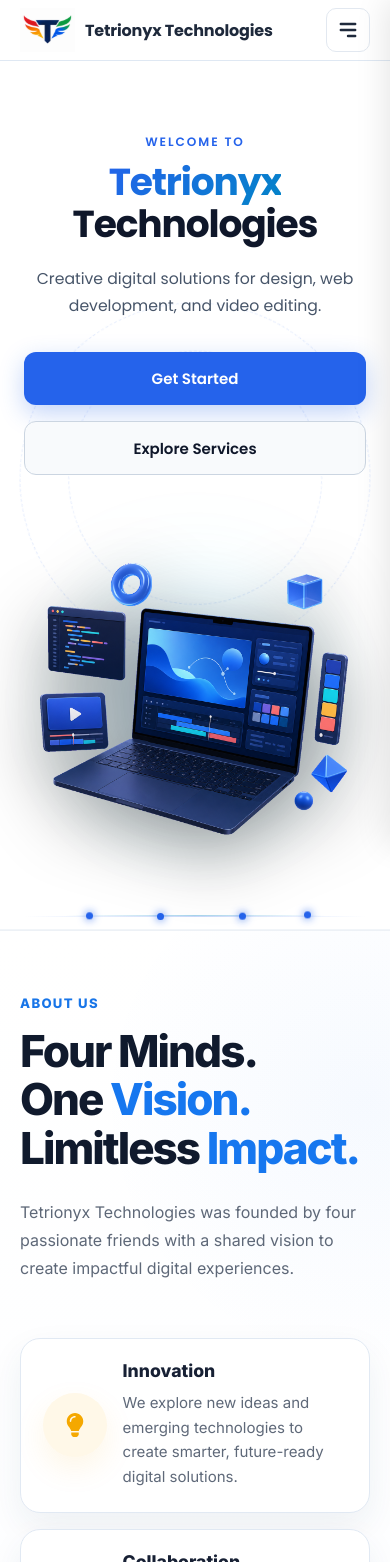
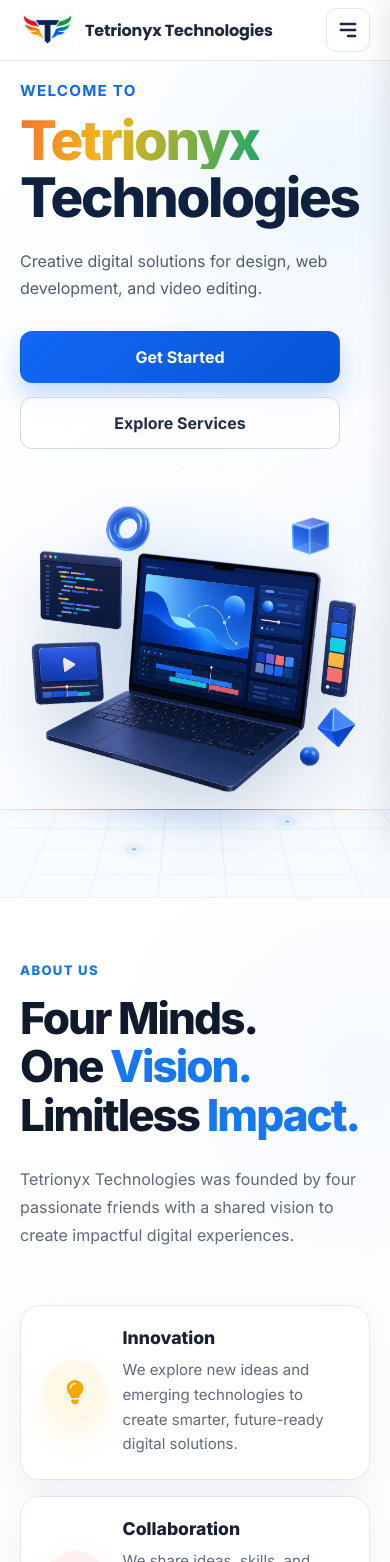
Before and after one commit to SivaMurugan-M/Tetrionyx, a React (Create React App) app: page / in a window 390 px wide. Shown: the top 1562 px of the page. Built offline with nearby package versions, Linux system fonts and the light colour scheme.

Commit message:
Final structure

```diff
--- a/src/components/HeroBanner/HeroBanner.css
+++ b/src/components/HeroBanner/HeroBanner.css
@@ -1,42 +1,45 @@
-@import url('https://fonts.googleapis.com/css2?family=Poppins:wght@400;500;600;700&display=swap');
+.hero-banner {
+  --hero-blue: #1268f4;
+  --hero-blue-dark: #0754d6;
+  --hero-navy: #10213f;
+  position: relative;
+  display: grid;
+  min-height: clamp(600px, calc(100svh - var(--site-header-height, 85px)), 660px);
+  overflow: hidden;
+  align-items: center;
+  background:
+    radial-gradient(circle at 84% 14%, rgba(223, 240, 255, 0.48), transparent 29%),
+    linear-gradient(135deg, #ffffff 0%, #fbfdff 52%, #f7fbff 100%);
+  isolation: isolate;
+  animation: hero-banner-fade-in 700ms ease-out both;
+}
 
-.hero-banner {
+.hero-banner__inner {
   position: relative;
-  overflow: hidden;
-  background: #ffffff;
-  color: #0f172a;
-  font-family: 'Poppins', sans-serif;
-  padding: 7rem 0 5.5rem;
-  border-bottom: 1px solid #f1f5f9;
+  z-index: 2;
+  display: grid;
+  width: min(100% - clamp(2.5rem, 8vw, 8rem), 1440px);
+  min-height: clamp(600px, calc(100svh - var(--site-header-height, 85px)), 660px);
+  margin-inline: auto;
+  grid-template-columns: minmax(0, 52fr) minmax(0, 48fr);
+  align-items: center;
+  gap: clamp(1rem, 2.5vw, 3rem);
+  padding-top: clamp(1.25rem, 2.5vw, 2rem);
+  padding-bottom: clamp(3rem, 5vw, 4.5rem);
 }
 
 .hero-banner__tech-backdrop {
   position: absolute;
+  z-index: 0;
   inset: 0;
+  overflow: hidden;
+  background-image: radial-gradient(circle, rgba(31, 121, 238, 0.22) 1.2px, transparent 1.4px);
+  background-position: 12px 8px;
+  background-size: 30px 30px;
+  -webkit-mask-image: radial-gradient(ellipse at 62% 43%, #000 0%, rgba(0, 0, 0, 0.66) 44%, transparent 82%);
+  mask-image: radial-gradient(ellipse at 62% 43%, #000 0%, rgba(0, 0, 0, 0.66) 44%, transparent 82%);
+  opacity: 0.5;
   pointer-events: none;
-  overflow: hidden;
-  z-index: 0;
-}
-
-.hero-banner__tech-orbit {
-  position: absolute;
-  border-radius: 50%;
-  border: 1px dashed rgba(37, 99, 235, 0.12);
-  top: 48%;
-  left: 50%;
-  transform: translate(-50%, -50%);
-}
-
-.hero-banner__tech-orbit--large {
-  width: min(840px, 90vw);
-  height: min(840px, 90vw);
-  animation: orbitRotate 45s linear infinite;
-}
-
-.hero-banner__tech-orbit--small {
-  width: min(580px, 65vw);
-  height: min(580px, 65vw);
-  animation: orbitRotate 30s linear infinite reverse;
 }
 
 .hero-banner__tech-backdrop svg {
@@ -48,284 +51,516 @@
 
 .hero-banner__circuit-line {
   fill: none;
-  stroke: rgba(37, 99, 235, 0.15);
-  stroke-width: 1.75;
+  stroke: rgba(30, 124, 241, 0.5);
+  stroke-dasharray: 7 12;
   stroke-linecap: round;
-  stroke-dasharray: 12 10;
-  animation: circuitFlow 18s linear infinite;
+  stroke-width: 1.5;
+  vector-effect: non-scaling-stroke;
+  animation: hero-banner-circuit-flow 14s linear infinite;
 }
 
 .hero-banner__circuit-line--delayed {
-  stroke: rgba(2, 132, 199, 0.18);
-  animation-delay: -9s;
+  animation-delay: -7s;
 }
 
 .hero-banner__circuit-node {
-  fill: #2563eb;
-  filter: drop-shadow(0 0 6px rgba(37, 99, 235, 0.4));
-  animation: nodePulse 3s ease-in-out infinite alternate;
+  fill: #1677ef;
+  stroke: rgba(255, 255, 255, 0.9);
+  stroke-width: 2;
+  transform-box: fill-box;
+  transform-origin: center;
+  animation: hero-banner-circuit-node 3.2s ease-in-out infinite;
 }
 
 .hero-banner__circuit-node--delayed {
-  fill: #0284c7;
-  filter: drop-shadow(0 0 6px rgba(2, 132, 199, 0.4));
-  animation-delay: -1.5s;
+  animation-delay: -1.6s;
 }
 
-.hero-banner__data-horizon {
+.hero-banner__tech-orbit {
   position: absolute;
-  left: 50%;
-  bottom: 12px;
-  transform: translateX(-50%);
-  width: min(1180px, calc(100% - 3rem));
-  height: 1px;
-  background: linear-gradient(
-    90deg,
-    transparent 0%,
-    rgba(37, 99, 235, 0.08) 15%,
-    rgba(37, 99, 235, 0.25) 50%,
-    rgba(37, 99, 235, 0.08) 85%,
-    transparent 100%
-  );
-  pointer-events: none;
-  z-index: 1;
+  border: 1px dashed rgba(30, 124, 241, 0.3);
+  border-radius: 50%;
+  animation: hero-banner-orbit-turn 32s linear infinite;
 }
 
-.hero-banner__data-arc {
+.hero-banner__tech-orbit::before,
+.hero-banner__tech-orbit::after {
   position: absolute;
-  top: -1px;
-  left: 12%;
-  width: 76%;
-  height: 1px;
-  background: linear-gradient(
-    90deg,
-    transparent 0%,
-    rgba(2, 132, 199, 0.35) 50%,
-    transparent 100%
-  );
+  width: 8px;
+  height: 8px;
+  border: 2px solid #ffffff;
+  border-radius: 50%;
+  background: #1677ef;
+  box-shadow: 0 0 16px rgba(22, 119, 239, 0.75);
+  content: '';
 }
 
-.hero-banner__data-node {
-  position: absolute;
-  top: -3px;
-  width: 7px;
-  height: 7px;
-  border-radius: 50%;
-  background: #2563eb;
-  box-shadow: 0 0 8px #2563eb;
-  animation: dataNodeFloat 4s ease-in-out infinite alternate;
+.hero-banner__tech-orbit::before {
+  top: 12%;
+  right: 11%;
 }
 
-.hero-banner__data-node--one { left: 18%; animation-delay: 0s; }
-.hero-banner__data-node--two { left: 39%; animation-delay: -1s; }
-.hero-banner__data-node--three { left: 63%; animation-delay: -2s; }
-.hero-banner__data-node--four { left: 82%; animation-delay: -3s; }
+.hero-banner__tech-orbit::after {
+  bottom: 8%;
+  left: 16%;
+}
 
-.hero-banner__inner {
-  width: min(1180px, calc(100% - 3rem));
-  margin-inline: auto;
-  position: relative;
-  z-index: 1;
-  display: grid;
-  grid-template-columns: minmax(280px, 0.95fr) minmax(420px, 1.25fr);
-  align-items: center;
-  gap: clamp(2rem, 5vw, 4.5rem);
+.hero-banner__tech-orbit--large {
+  top: -185px;
+  right: -90px;
+  width: 480px;
+  aspect-ratio: 1;
+}
+
+.hero-banner__tech-orbit--small {
+  bottom: -150px;
+  left: 21%;
+  width: 270px;
+  aspect-ratio: 1;
+  animation-direction: reverse;
+  animation-duration: 24s;
 }
 
 .hero-banner__content {
-  display: flex;
-  flex-direction: column;
-  align-items: flex-start;
+  position: relative;
+  z-index: 3;
+  max-width: 760px;
 }
 
 .hero-banner__eyebrow {
-  margin: 0 0 0.65rem;
-  color: #2563eb;
-  font-size: 0.76rem;
-  font-weight: 600;
-  letter-spacing: 0.16em;
+  margin: 0 0 1rem;
+  color: var(--hero-blue);
+  font-size: clamp(0.95rem, 1.1vw, 1.15rem);
+  font-weight: 700;
+  letter-spacing: 0.08em;
   text-transform: uppercase;
+  opacity: 0;
+  animation: hero-banner-rise-in 650ms 120ms cubic-bezier(0.22, 1, 0.36, 1) forwards;
 }
 
 .hero-banner__title {
-  margin: 0 0 1.2rem;
-  color: #0f172a;
-  font-size: clamp(2.35rem, 4.2vw, 3.75rem);
-  font-weight: 700;
-  line-height: 1.12;
-  letter-spacing: -0.03em;
+  margin: 0;
+  color: var(--hero-navy);
+  font-size: clamp(3rem, 5vw, 5.3rem);
+  font-weight: 800;
+  line-height: 1.05;
+  letter-spacing: -0.04em;
+  opacity: 0;
+  animation: hero-banner-slide-left-in 800ms 270ms cubic-bezier(0.22, 1, 0.36, 1) forwards;
+}
+
+.hero-banner__title-highlight,
+.hero-banner__title-text {
+  display: block;
 }
 
 .hero-banner__title-highlight {
-  background: linear-gradient(135deg, #2563eb 0%, #0284c7 100%);
+  width: fit-content;
+  color: var(--hero-blue);
+  background: linear-gradient(
+    105deg,
+    #ef4444 0%,
+    #f4b41a 22%,
+    #22a866 44%,
+    #1477ef 66%,
+    #ef4444 88%,
+    #f4b41a 100%
+  );
+  background-size: 300% 100%;
   -webkit-background-clip: text;
+  background-clip: text;
   -webkit-text-fill-color: transparent;
-}
-
-.hero-banner__title-text {
-  color: #0f172a;
+  animation: hero-banner-brand-colours 6s ease-in-out infinite;
 }
 
 .hero-banner__description {
-  max-width: 32rem;
-  margin: 0 0 2rem;
-  color: #475569;
-  font-size: clamp(0.98rem, 1.35vw, 1.12rem);
-  line-height: 1.75;
+  max-width: 600px;
+  margin: clamp(1.35rem, 2.8vw, 2rem) 0 0;
+  color: #4d5d73;
+  font-size: clamp(1rem, 1.5vw, 1.35rem);
+  line-height: 1.7;
+  opacity: 0;
+  animation: hero-banner-rise-in 700ms 470ms cubic-bezier(0.22, 1, 0.36, 1) forwards;
 }
 
 .hero-banner__actions {
   display: flex;
   flex-wrap: wrap;
-  align-items: center;
-  gap: 1rem;
+  gap: 0.9rem;
+  margin-top: clamp(1.75rem, 3.4vw, 2.5rem);
+  opacity: 0;
+  animation: hero-banner-rise-in 700ms 630ms cubic-bezier(0.22, 1, 0.36, 1) forwards;
 }
 
 .hero-banner__button {
   display: inline-flex;
+  min-height: 52px;
   align-items: center;
   justify-content: center;
-  min-height: 3.35rem;
-  padding: 0.85rem 1.8rem;
+  padding: 0.85rem 1.65rem;
+  border: 1px solid transparent;
   border-radius: 12px;
-  font-size: 0.94rem;
-  font-weight: 600;
+  font-size: 1rem;
+  font-weight: 700;
+  line-height: 1;
+  text-align: center;
   text-decoration: none;
-  transition: background-color 180ms ease, border-color 180ms ease, color 180ms ease, transform 180ms ease, box-shadow 180ms ease;
+  transition:
+    transform 180ms ease,
+    box-shadow 180ms ease,
+    color 180ms ease,
+    background-color 180ms ease,
+    border-color 180ms ease;
 }
 
 .hero-banner__button--primary {
   color: #ffffff;
-  background: #2563eb;
-  box-shadow: 0 8px 24px rgba(37, 99, 235, 0.28);
+  background: linear-gradient(135deg, var(--hero-blue), var(--hero-blue-dark));
+  box-shadow: 0 12px 26px rgba(18, 104, 244, 0.26);
 }
 
 .hero-banner__button--primary:hover {
-  background: #1d4ed8;
-  transform: translateY(-2px);
-  box-shadow: 0 12px 28px rgba(37, 99, 235, 0.4);
+  transform: translateY(-3px);
+  box-shadow: 0 17px 32px rgba(18, 104, 244, 0.34);
 }
 
 .hero-banner__button--secondary {
-  color: #0f172a;
-  background: #f8fafc;
-  border: 1px solid #cbd5e1;
-  backdrop-filter: blur(8px);
+  border-color: #cfd8e6;
+  color: #1f2f49;
+  background: rgba(255, 255, 255, 0.64);
 }
 
 .hero-banner__button--secondary:hover {
-  color: #2563eb;
-  background: #f1f5f9;
-  border-color: #2563eb;
-  transform: translateY(-2px);
+  border-color: #aebbd0;
+  background: #eef5ff;
+  transform: translateY(-3px);
+}
+
+.hero-banner__button:focus-visible {
+  outline: 3px solid #0d67eb;
+  outline-offset: 4px;
 }
 
 .hero-banner__visual {
   position: relative;
-  display: flex;
-  justify-content: center;
-  align-items: center;
+  z-index: 2;
+  display: grid;
+  width: 100%;
+  min-width: 0;
+  place-items: center;
+  opacity: 0;
+  animation: hero-banner-slide-right-in 950ms 360ms cubic-bezier(0.22, 1, 0.36, 1) forwards;
 }
 
 .hero-banner__glow {
   position: absolute;
-  width: 82%;
-  height: 82%;
+  z-index: -1;
+  width: 92%;
+  aspect-ratio: 1;
   border-radius: 50%;
-  background: radial-gradient(
-    circle,
-    rgba(37, 99, 235, 0.28) 0%,
-    rgba(34, 211, 238, 0.14) 42%,
-    transparent 72%
-  );
-  filter: blur(48px);
-  pointer-events: none;
+  background: radial-gradient(circle, rgba(63, 153, 255, 0.3) 0%, rgba(96, 177, 255, 0.13) 43%, transparent 72%);
+  filter: blur(12px);
+  animation: hero-banner-glow-pulse 5.5s 1.2s ease-in-out infinite;
 }
 
 .hero-banner__artwork-shell {
-  position: relative;
-  z-index: 1;
-  width: 100%;
+  width: min(100%, 720px);
+  animation: hero-banner-float 6s 1.45s ease-in-out infinite;
+  will-change: transform;
 }
 
 .hero-banner__artwork {
   display: block;
   width: 100%;
   height: auto;
-  filter: drop-shadow(0 20px 35px rgba(0, 0, 0, 0.4));
+  object-fit: contain;
+  filter: drop-shadow(0 30px 32px rgba(26, 53, 93, 0.16));
 }
 
-@keyframes orbitRotate {
-  from { transform: translate(-50%, -50%) rotate(0deg); }
-  to { transform: translate(-50%, -50%) rotate(360deg); }
+.hero-banner__data-horizon {
+  position: absolute;
+  z-index: 1;
+  bottom: -122px;
+  left: 50%;
+  width: min(1120px, 92vw);
+  height: 240px;
+  background-image:
+    linear-gradient(rgba(45, 132, 244, 0.13) 1px, transparent 1px),
+    linear-gradient(90deg, rgba(45, 132, 244, 0.13) 1px, transparent 1px);
+  background-size: 54px 34px;
+  -webkit-mask-image: radial-gradient(ellipse at 50% 0%, #000 10%, rgba(0, 0, 0, 0.8) 48%, transparent 78%);
+  mask-image: radial-gradient(ellipse at 50% 0%, #000 10%, rgba(0, 0, 0, 0.8) 48%, transparent 78%);
+  opacity: 0;
+  pointer-events: none;
+  transform: translateX(-50%) perspective(520px) rotateX(58deg);
+  transform-origin: center top;
+  animation: hero-banner-horizon-arrive 1s 720ms cubic-bezier(0.16, 1, 0.3, 1) forwards;
 }
 
-@keyframes circuitFlow {
-  from { stroke-dashoffset: 220; }
-  to { stroke-dashoffset: 0; }
+.hero-banner__data-horizon::before {
+  position: absolute;
+  top: 0;
+  right: 4%;
+  left: 4%;
+  height: 2px;
+  background: linear-gradient(90deg, transparent, #72b9ff 22%, #2379eb 50%, #72b9ff 78%, transparent);
+  box-shadow: 0 0 22px rgba(24, 117, 238, 0.48);
+  content: '';
 }
 
-@keyframes nodePulse {
-  0% { transform: scale(1); opacity: 0.7; }
-  100% { transform: scale(1.35); opacity: 1; }
+.hero-banner__data-horizon::after {
+  position: absolute;
+  top: -42px;
+  left: 50%;
+  width: 56%;
+  height: 92px;
+  border-radius: 50%;
+  background: radial-gradient(ellipse, rgba(50, 145, 255, 0.2), transparent 70%);
+  filter: blur(10px);
+  content: '';
+  transform: translateX(-50%);
 }
 
-@keyframes dataNodeFloat {
-  0% { transform: translateY(0); }
-  100% { transform: translateY(-4px); }
+.hero-banner__data-arc {
+  position: absolute;
+  top: -28px;
+  left: 50%;
+  width: 76%;
+  height: 84px;
+  border-top: 1px solid rgba(53, 139, 248, 0.46);
+  border-radius: 50%;
+  transform: translateX(-50%);
 }
 
-@media (max-width: 980px) {
+.hero-banner__data-node {
+  position: absolute;
+  z-index: 2;
+  width: 9px;
+  height: 9px;
+  border: 2px solid #ffffff;
+  border-radius: 50%;
+  background: #1477ef;
+  box-shadow: 0 0 0 5px rgba(20, 119, 239, 0.12), 0 0 18px rgba(20, 119, 239, 0.75);
+  animation: hero-banner-node-pulse 3s ease-in-out infinite;
+}
+
+.hero-banner__data-node--one { top: 22px; left: 17%; animation-delay: 0ms; }
+.hero-banner__data-node--two { top: 63px; left: 38%; animation-delay: 600ms; }
+.hero-banner__data-node--three { top: 18px; right: 31%; animation-delay: 1.2s; }
+.hero-banner__data-node--four { top: 78px; right: 14%; animation-delay: 1.8s; }
+
+@keyframes hero-banner-fade-in {
+  from { opacity: 0; }
+  to { opacity: 1; }
+}
+
+@keyframes hero-banner-rise-in {
+  from { opacity: 0; transform: translateY(22px); }
+  to { opacity: 1; transform: translateY(0); }
+}
+
+@keyframes hero-banner-slide-left-in {
+  from { opacity: 0; transform: translateX(-38px); }
+  to { opacity: 1; transform: translateX(0); }
+}
+
+@keyframes hero-banner-slide-right-in {
+  from { opacity: 0; transform: translateX(46px); }
+  to { opacity: 1; transform: translateX(0); }
+}
+
+@keyframes hero-banner-float {
+  0%, 100% { transform: translate3d(0, 0, 0); }
+  50% { transform: translate3d(0, -10px, 0); }
+}
+
+@keyframes hero-banner-glow-pulse {
+  0%, 100% { opacity: 0.72; transform: scale(0.96); }
+  50% { opacity: 1; transform: scale(1.04); }
+}
+
+@keyframes hero-banner-horizon-arrive {
+  from { opacity: 0; transform: translate(-50%, 45px) perspective(520px) rotateX(64deg); }
+  to { opacity: 0.78; transform: translate(-50%, 0) perspective(520px) rotateX(58deg); }
+}
+
+@keyframes hero-banner-node-pulse {
+  0%, 100% { opacity: 0.58; transform: scale(0.86); }
+  50% { opacity: 1; transform: scale(1.12); }
+}
+
+@keyframes hero-banner-brand-colours {
+  0%, 100% { background-position: 0% 50%; }
+  50% { background-position: 100% 50%; }
+}
+
+@keyframes hero-banner-circuit-flow {
+  to { stroke-dashoffset: -152; }
+}
+
+@keyframes hero-banner-circuit-node {
+  0%, 100% { opacity: 0.42; transform: scale(0.78); }
+  50% { opacity: 1; transform: scale(1.18); }
+}
+
+@keyframes hero-banner-orbit-turn {
+  to { transform: rotate(360deg); }
+}
+
+@media (max-width: 1100px) {
+  .hero-banner__inner {
+    width: min(100% - 3rem, 1440px);
+    grid-template-columns: minmax(0, 54fr) minmax(0, 46fr);
+    gap: 1.5rem;
+  }
+
+  .hero-banner__title {
+    font-size: clamp(2.8rem, 5.4vw, 4.4rem);
+  }
+}
+
+@media (max-width: 820px) {
   .hero-banner {
-    padding: 5.5rem 0 4.5rem;
+    min-height: auto;
   }
 
   .hero-banner__inner {
-    grid-template-columns: 1fr;
-    gap: 3.5rem;
+    width: 100%;
+    min-height: auto;
+    grid-template-columns: minmax(0, 1fr);
+    gap: 1.75rem;
+    padding: 1.75rem 2rem 4.5rem;
   }
 
   .hero-banner__content {
-    align-items: center;
-    text-align: center;
+    max-width: 680px;
+    margin-inline: auto;
+    text-align: left;
+  }
+
+  .hero-banner__title-highlight {
+    margin-inline: 0;
   }
 
   .hero-banner__description {
-    max-width: 36rem;
+    margin-right: auto;
+    margin-left: 0;
   }
 
   .hero-banner__actions {
-    justify-content: center;
+    justify-content: flex-start;
   }
 
   .hero-banner__visual {
-    max-width: 620px;
+    width: min(100%, 640px);
     margin-inline: auto;
+  }
+
+  .hero-banner__data-horizon {
+    bottom: -135px;
+    width: 108vw;
+    opacity: 0.58;
+  }
+
+  .hero-banner__tech-backdrop {
+    opacity: 0.38;
+  }
+
+  .hero-banner__tech-orbit--large {
+    top: -120px;
+    right: -125px;
+    width: 330px;
+  }
+
+  .hero-banner__tech-orbit--small {
+    display: none;
   }
 }
 
-@media (max-width: 680px) {
-  .hero-banner {
-    padding: 4.5rem 0 3.5rem;
+@media (max-width: 520px) {
+  .hero-banner__inner {
+    gap: 1.5rem;
+    padding: 1.25rem 20px 4rem;
+  }
+
+  .hero-banner__eyebrow {
+    margin-bottom: 0.75rem;
+  }
+
+  .hero-banner__title {
+    font-size: clamp(2.75rem, 14vw, 3.65rem);
   }
 
   .hero-banner__actions {
-    width: 100%;
     flex-direction: column;
+    align-items: flex-start;
   }
 
   .hero-banner__button {
-    width: 100%;
+    width: min(100%, 320px);
+  }
+
+  .hero-banner__visual {
+    width: calc(100% + 10px);
+    margin-inline: -5px;
+  }
+
+  .hero-banner__data-horizon {
+    bottom: -152px;
+    width: 126vw;
+  }
+
+  .hero-banner__data-node--one,
+  .hero-banner__data-node--four {
+    display: none;
+  }
+
+  .hero-banner__tech-backdrop {
+    background-size: 38px 38px;
+    opacity: 0.25;
+  }
+
+  .hero-banner__tech-backdrop svg {
+    display: none;
+  }
+
+  .hero-banner__tech-orbit--large {
+    top: -80px;
+    right: -110px;
+    width: 245px;
   }
 }
 
 @media (prefers-reduced-motion: reduce) {
-  .hero-banner__tech-orbit,
+  .hero-banner,
+  .hero-banner__eyebrow,
+  .hero-banner__title,
+  .hero-banner__description,
+  .hero-banner__actions,
+  .hero-banner__visual,
+  .hero-banner__glow,
+  .hero-banner__artwork-shell,
+  .hero-banner__data-horizon,
+  .hero-banner__data-node,
+  .hero-banner__title-highlight,
   .hero-banner__circuit-line,
   .hero-banner__circuit-node,
-  .hero-banner__data-node,
+  .hero-banner__tech-orbit {
+    animation: none;
+    opacity: 0.72;
+    transform: none;
+  }
+
+  .hero-banner__title-highlight {
+    opacity: 1;
+    background-position: 50% 50%;
+  }
+
+  .hero-banner__data-horizon {
+    transform: translateX(-50%) perspective(520px) rotateX(58deg);
+  }
+
   .hero-banner__button {
-    animation: none;
     transition: none;
   }
 }
--- a/src/components/HeroBanner/HeroBanner.jsx
+++ b/src/components/HeroBanner/HeroBanner.jsx
@@ -1,31 +1,8 @@
-import { Link, useNavigate } from 'react-router-dom';
+import { Link } from 'react-router-dom';
 import bannerArtwork from '../../assets/images/tetrionyx-banner.png';
 import './HeroBanner.css';
 
 function HeroBanner() {
-  const navigate = useNavigate();
-
-  const handleActionClick = (e, targetId, to) => {
-    const element = document.getElementById(targetId);
-    if (element) {
-      e.preventDefault();
-      const headerHeight = document.querySelector('.header')?.offsetHeight || 84;
-      const sectionTop = element.getBoundingClientRect().top + window.scrollY;
-      const offsetPosition = Math.max(0, sectionTop - headerHeight);
-
-      window.scrollTo({
-        top: offsetPosition,
-        behavior: 'smooth',
-      });
-
-      if (window.location.pathname !== to) {
-        window.history.pushState(null, '', to);
-      }
-    } else {
-      navigate(to);
-    }
-  };
-
   return (
     <section className="hero-banner" id="home" aria-labelledby="hero-banner-title">
       <div className="hero-banner__tech-backdrop" aria-hidden="true">
@@ -83,14 +60,12 @@
             <Link
               className="hero-banner__button hero-banner__button--primary"
               to="/contact"
-              onClick={(e) => handleActionClick(e, 'contact', '/contact')}
             >
               Get Started
             </Link>
             <Link
               className="hero-banner__button hero-banner__button--secondary"
               to="/services"
-              onClick={(e) => handleActionClick(e, 'services', '/services')}
             >
               Explore Services
             </Link>
```
